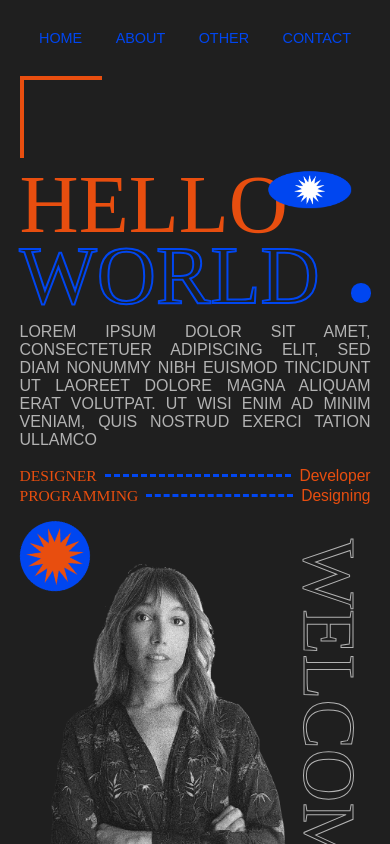
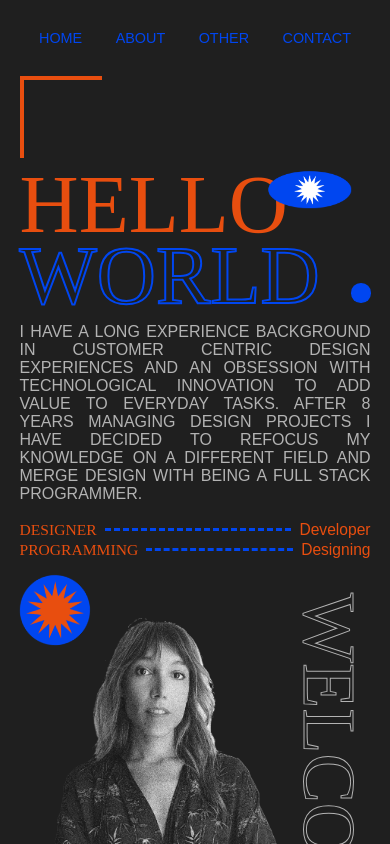
Before and after one commit to isabelgmeg/PORTFOLIO, a React (Create React App) app in the folder portfolio/: page / in a window 390 px wide. Shown: the top 844 px of the page. Built offline with nearby package versions, Linux system fonts and the light colour scheme.

Commit message:
completed responsive splash

```diff
--- a/portfolio/src/components/Splash/Splash.jsx
+++ b/portfolio/src/components/Splash/Splash.jsx
@@ -21,10 +21,11 @@ export default function Splash() {
         </section>
         <section className="hello_about">
           <p>
-            Lorem ipsum dolor sit amet, consectetuer adipiscing elit, sed diam
-            nonummy nibh euismod tincidunt ut laoreet dolore magna aliquam erat
-            volutpat. Ut wisi enim ad minim veniam, quis nostrud exerci tation
-            ullamco
+            I have a long experience background in customer centric design
+            experiences and an obsession with technological innovation to add
+            value to everyday tasks. After 8 years managing design projects I
+            have decided to refocus my knowledge on a different field and merge
+            design with being a Full Stack Programmer.
           </p>
         </section>
         <section className="abilities">
```
